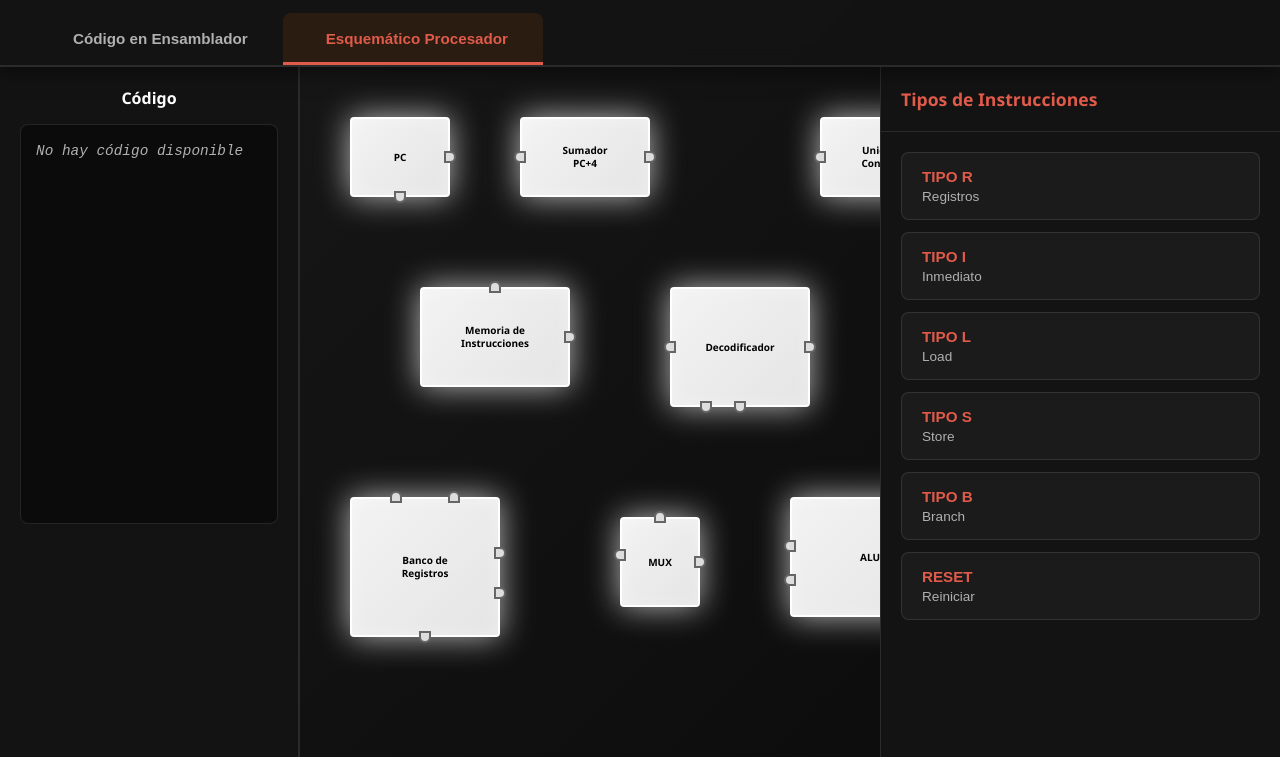
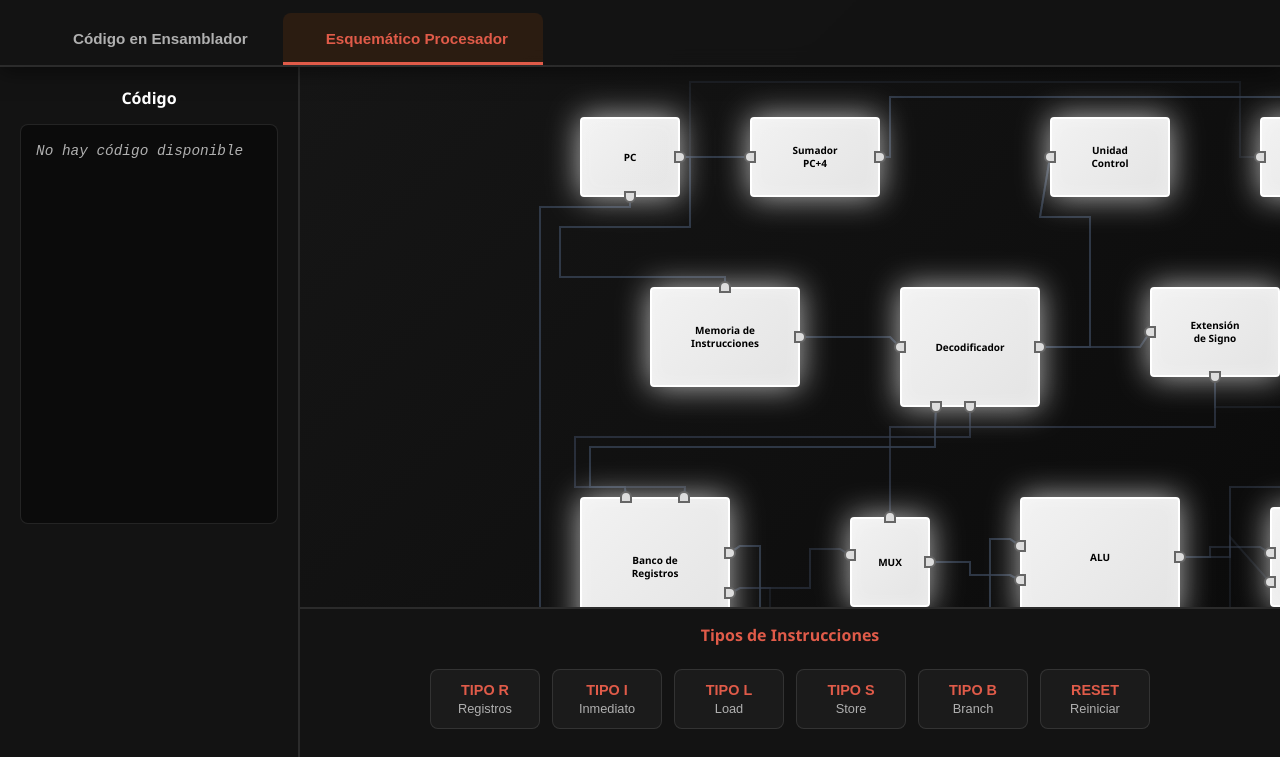
Before and after one commit to Rodrigo-code10/RISCV-V-Simulacion-Web, a plain HTML site: page index.html in a window 1280 px wide. Shown: the part 61-818 px from the top of the page. Drawn offline with Linux system fonts and the light colour scheme.

Commit message:
Diseño v3

```diff
--- a/css/estilo.css
+++ b/css/estilo.css
@@ -129,110 +129,22 @@ body {
     overflow: hidden;
 }
 
-.side-panel {
+.side-panel-left {
     width: 300px;
     min-width: 300px;
     background: rgba(20, 20, 20, 0.95);
+    border-right: 2px solid var(--border-color);
     display: flex;
     flex-direction: column;
     overflow-y: auto;
 }
 
-.side-panel-left {
-    border-right: 2px solid var(--border-color);
-}
-
-.side-panel-right {
-    border-left: 1px solid var(--border-color);
-    width: 400px;
-}
-
-.panel-header {
-    padding: 20px;
-    border-bottom: 1px solid var(--border-color);
-}
-
-.panel-header h3 {
-    color: var(--primary-color);
-    font-size: 1.1rem;
-    font-weight: 600;
-}
-
-.instruction-buttons {
-    padding: 20px;
+.main-content {
+    flex: 1;
     display: flex;
     flex-direction: column;
-    gap: 12px;
+    overflow: hidden;
 }
-
-.instr-button {
-    padding: 15px 20px;
-    border: 1px solid var(--border-color);
-    border-radius: 8px;
-    background: rgba(30, 30, 30, 0.8);
-    color: var(--text-primary);
-    cursor: pointer;
-    transition: all 0.3s ease;
-    display: flex;
-    flex-direction: column;
-    align-items: flex-start;
-    text-align: left;
-}
-
-.btn-label {
-    font-size: 0.95rem;
-    font-weight: 700;
-    color: var(--primary-color);
-    margin-bottom: 4px;
-}
-
-.btn-desc {
-    font-size: 0.85rem;
-    color: var(--text-secondary);
-}
-
-.instr-button:hover {
-    background: rgba(40, 40, 40, 0.9);
-    border-color: var(--primary-color);
-    transform: translateX(5px);
-    box-shadow: 5px 0 15px rgba(224, 91, 73, 0.3);
-}
-
-.instr-button.active {
-    background: rgba(224, 91, 73, 0.2);
-    border-color: var(--primary-color);
-    box-shadow: 5px 0 20px rgba(224, 91, 73, 0.4);
-}
-
-.r-btn.active {
-    border-color: #ff0000;
-    box-shadow: 5px 0 20px rgba(255, 0, 0, 0.4);
-}
-.r-btn.active .btn-label { color: #ff0000; }
-
-.i-btn.active {
-    border-color: #0080ff;
-    box-shadow: 5px 0 20px rgba(0, 128, 255, 0.4);
-}
-.i-btn.active .btn-label { color: #0080ff; }
-
-.l-btn.active {
-    border-color: #00ff00;
-    box-shadow: 5px 0 20px rgba(0, 255, 0, 0.4);
-}
-.l-btn.active .btn-label { color: #00ff00; }
-
-.s-btn.active {
-    border-color: #ff8000;
-    box-shadow: 5px 0 20px rgba(255, 128, 0, 0.4);
-}
-.s-btn.active .btn-label { color: #ff8000; }
-
-.b-btn.active {
-    border-color: #ff00ff;
-    box-shadow: 5px 0 20px rgba(255, 0, 255, 0.4);
-}
-.b-btn.active .btn-label { color: #ff00ff; }
 
 .code-display {
     flex: 1;
@@ -275,10 +187,9 @@ body {
 .container {
     flex: 1;
     position: relative;
-    overflow-x: hidden;
-    overflow-y: auto;
-    padding: 50px;
-    min-height: 100%;
+    overflow: auto;
+    padding: 100px;
+    transform: translateX(230px); /* AQUI ajustar esquema brooo */
 }
 
 
@@ -440,12 +351,18 @@ body {
     box-shadow: 0 0 15px #ff00ff !important;
 }
 
-
 .connection-line {
     fill: none;
     stroke: rgba(255, 255, 255, 0.4);
     stroke-width: 2;
     transition: all 0.3s;
+}
+
+.static-line {
+    stroke: #374151;
+    stroke-width: 2;
+    fill: none;
+    opacity: 0.3;
 }
 
 .connection-line.active-r {
@@ -477,3 +394,112 @@ body {
     stroke-width: 4 !important;
     filter: drop-shadow(0 0 8px #ff00ff) !important;
 }
+
+.bottom-panel {
+    height: 150px;
+    min-height: 150px;
+    background: rgba(20, 20, 20, 0.95);
+    border-top: 2px solid var(--border-color);
+    display: flex;
+    flex-direction: column;
+    padding: 15px 20px;
+    overflow: hidden;
+}
+
+.bottom-panel .panel-header {
+    margin-bottom: 10px;
+    text-align: center;
+}
+
+.bottom-panel .panel-header h3 {
+    color: var(--primary-color);
+    font-size: 1rem;
+    font-weight: 600;
+    margin: 0;
+}
+
+.bottom-panel .instruction-buttons {
+    display: flex;
+    flex-direction: row;
+    gap: 12px;
+    flex: 1;
+    align-items: center;
+    justify-content: center;
+    overflow-x: auto;
+}
+
+.bottom-panel .instr-button {
+    padding: 12px 18px;
+    border: 1px solid var(--border-color);
+    border-radius: 8px;
+    background: rgba(30, 30, 30, 0.8);
+    color: var(--text-primary);
+    cursor: pointer;
+    transition: all 0.3s ease;
+    display: flex;
+    flex-direction: column;
+    align-items: center;
+    text-align: center;
+    min-width: 110px;
+    flex-shrink: 0;
+}
+
+.btn-label {
+    font-size: 0.9rem;
+    font-weight: 700;
+    color: var(--primary-color);
+    margin-bottom: 3px;
+}
+
+.btn-desc {
+    font-size: 0.8rem;
+    color: var(--text-secondary);
+}
+
+.bottom-panel .instr-button:hover {
+    background: rgba(40, 40, 40, 0.9);
+    border-color: var(--primary-color);
+    transform: translateY(-5px);
+    box-shadow: 0 5px 15px rgba(224, 91, 73, 0.3);
+}
+
+.bottom-panel .instr-button.active {
+    background: rgba(224, 91, 73, 0.2);
+    border-color: var(--primary-color);
+    box-shadow: 0 5px 20px rgba(224, 91, 73, 0.4);
+}
+
+.r-btn.active {
+    border-color: #ff0000;
+    box-shadow: 0 5px 20px rgba(255, 0, 0, 0.4);
+}
+.r-btn.active .btn-label { color: #ff0000; }
+
+.i-btn.active {
+    border-color: #0080ff;
+    box-shadow: 0 5px 20px rgba(0, 128, 255, 0.4);
+}
+.i-btn.active .btn-label { color: #0080ff; }
+
+.l-btn.active {
+    border-color: #00ff00;
+    box-shadow: 0 5px 20px rgba(0, 255, 0, 0.4);
+}
+.l-btn.active .btn-label { color: #00ff00; }
+
+.s-btn.active {
+    border-color: #ff8000;
+    box-shadow: 0 5px 20px rgba(255, 128, 0, 0.4);
+}
+.s-btn.active .btn-label { color: #ff8000; }
+
+.b-btn.active {
+    border-color: #ff00ff;
+    box-shadow: 0 5px 20px rgba(255, 0, 255, 0.4);
+}
+.b-btn.active .btn-label { color: #ff00ff; }
+
+.reset-btn:hover {
+    border-color: #ff3333;
+    box-shadow: 0 5px 15px rgba(255, 51, 51, 0.3);
+}
--- a/index.html
+++ b/index.html
@@ -9,7 +9,7 @@
 <body>
     <div class="header-container">
         <div class="header-content">
-            <h1 class="title">RISC-V Simulator</h1>
+            <h1 class="title">LOVE ABAD</h1>
             <div class="tabs">
                 <button class="tab" data-tab="editor" onclick="window.location.href='index0.html'">
                     <span class="tab-icon"></span>Código en Ensamblador
@@ -22,7 +22,7 @@
     </div>
 
     <div class="main-layout">
-        <!-- Panel izquierdo -->
+        <!-- Panel izquierdo del codigo -->
         <div class="side-panel side-panel-left">
             <div class="code-display">
                 <div class="code-header">
@@ -34,7 +34,8 @@
             </div>
         </div>
 
-        <!-- Área del esquemático -->
+        <div class="main-content">
+            <!-- Área del esquematico broo -->
             <div class="container">
                 <svg id="connections-svg"></svg>
 
@@ -47,7 +48,7 @@
                     <div class="port port-in port-bottom" data-port="pc_in"></div>
                 </div>
 
-            <!-- Sumador PC-->
+                <!-- Sumador PC+4 -->
                 <div class="box" id="sum-pc4" style="top: 50px; left: 220px; width: 130px; height: 80px;">
                     <div class="box-label">Sumador<br>PC+4</div>
                     <div class="port port-in port-left" data-port="pc_in"></div>
@@ -144,11 +145,10 @@
                     <div class="port port-in port-left" style="top: 70%;" data-port="wb_mem"></div>
                     <div class="port port-out port-bottom" data-port="wb_out"></div>
                 </div>
-
             </div>
 
-        <!-- Panel derecha -->
-        <div class="side-panel side-panel-right">
+            <!-- Panel de abajo -->
+            <div class="bottom-panel">
                 <div class="panel-header">
                     <h3>Tipos de Instrucciones</h3>
                 </div>
@@ -181,6 +181,7 @@
                 </div>
             </div>
         </div>
+    </div>
 
     <script src="js/script.js"></script>
 </body>
--- a/js/script.js
+++ b/js/script.js
@@ -725,6 +725,7 @@ const instructionPaths = {
 let activeInstruction = null;
 let animationTimeout = null;
 let currentConnectionIndex = 0;
+let staticConnectionCounter = 0;
 
 function getPortPosition(boxId, portName) {
     const box = document.getElementById(boxId);
@@ -761,16 +762,32 @@ function drawConnection(lineId, fromPos, toPos, waypoints) {
     line.setAttribute('d', path);
 }
 
-function createConnectionLine(id) {
+function createConnectionLine(id, isStatic = false) {
     const line = document.createElementNS('http://www.w3.org/2000/svg', 'path');
     line.setAttribute('id', id);
-    line.setAttribute('class', 'connection-line');
+    line.setAttribute('class', isStatic ? 'connection-line static-line' : 'connection-line');
     document.getElementById('connections-svg').appendChild(line);
     return line;
 }
 
-function drawAllConnections() {
-    document.querySelectorAll('.connection-line').forEach(line => line.remove());
+function drawAllStaticConnections() {
+    document.querySelectorAll('.static-line').forEach(line => line.remove());
+    staticConnectionCounter = 0;
+    Object.keys(instructionPaths).forEach(instrType => {
+        const config = instructionPaths[instrType];
+
+        config.connections.forEach(conn => {
+            const lineId = `static-line-${staticConnectionCounter++}`;
+            createConnectionLine(lineId, true);
+
+            const fromPos = getPortPosition(conn.from, conn.fromPort);
+            const toPos = getPortPosition(conn.to, conn.toPort);
+
+            if (fromPos && toPos) {
+                drawConnection(lineId, fromPos, toPos, conn.waypoints);
+            }
+        });
+    });
 }
 
 function activateInstruction(instruction) {
@@ -856,9 +873,12 @@ function loadCodeFromStorage() {
     }
 }
 
-window.addEventListener('resize', drawAllConnections);
+window.addEventListener('resize', () => {
+    drawAllStaticConnections();
+});
+
 window.addEventListener('load', () => {
-    drawAllConnections();
+    drawAllStaticConnections();
     document.querySelectorAll('.box').forEach(box => box.classList.add('pulsing'));
     loadCodeFromStorage();
 });
```
Lines whose indentation alone changed are shown as unchanged.
